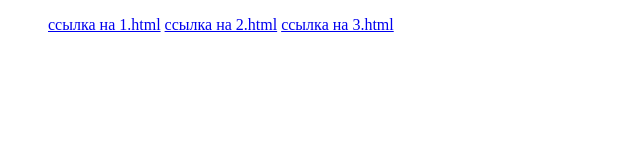
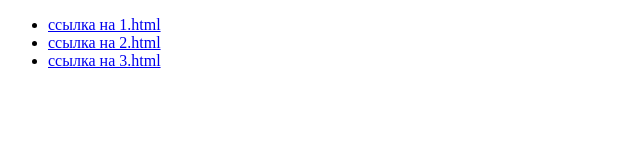
Before and after one commit to YuriKirsanov/bbb, a plain HTML site: page index.html in a window 1280 px wide. Shown: the whole page, without its empty margins (0-640 px from the left). Drawn offline with Linux system fonts and the light colour scheme.

Commit message:
Задача 5.4

```diff
--- a/index.html
+++ b/index.html
@@ -5,10 +5,10 @@
       <title>Document</title>
 </head>
 <body>
-<ol>
-	<a href="1.html">ссылка на 1.html</a>
-	<a href="2.html">ссылка на 2.html</a>
-	<a href="3.html">ссылка на 3.html</a>
-</ol>
+<ul>
+	<li><a href="1.html">ссылка на 1.html</a></li>
+	<li><a href="2.html">ссылка на 2.html</a></li>
+	<li><a href="3.html">ссылка на 3.html</a></li>
+</ul>
 </body>
 </html>
```
